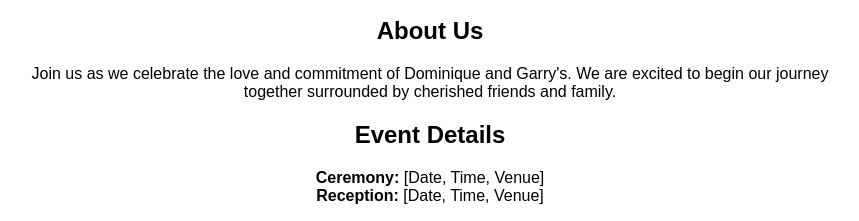
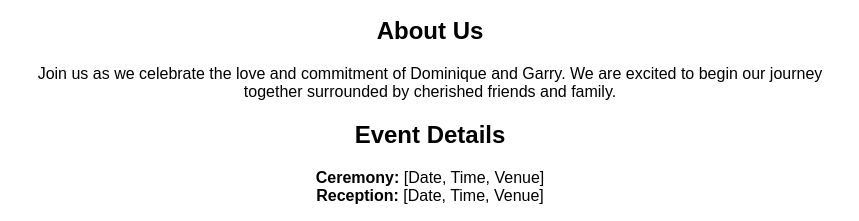
Before and after one commit to alcorngarry/alcorngarry.github.io, a plain HTML site: page index.html in a window 1280 px wide. Shown: the part 462-683 px from the top of the page, 210-1069 px from the left. Drawn offline with Linux system fonts and the light colour scheme.

Commit message:
Fix wording

```diff
--- a/index.html
+++ b/index.html
@@ -50,7 +50,7 @@
   <p><strong>Date:</strong> 10/06/2024 | <strong>Time:</strong> [Start Time] | <strong>Venue:</strong> The New Melle Landhaus</p>
 
   <h2>About Us</h2>
-  <p>Join us as we celebrate the love and commitment of Dominique and Garry's. We are excited to begin our journey together surrounded by cherished friends and family.</p>
+  <p>Join us as we celebrate the love and commitment of Dominique and Garry. We are excited to begin our journey together surrounded by cherished friends and family.</p>
 
   <h2>Event Details</h2>
   <p>
```
